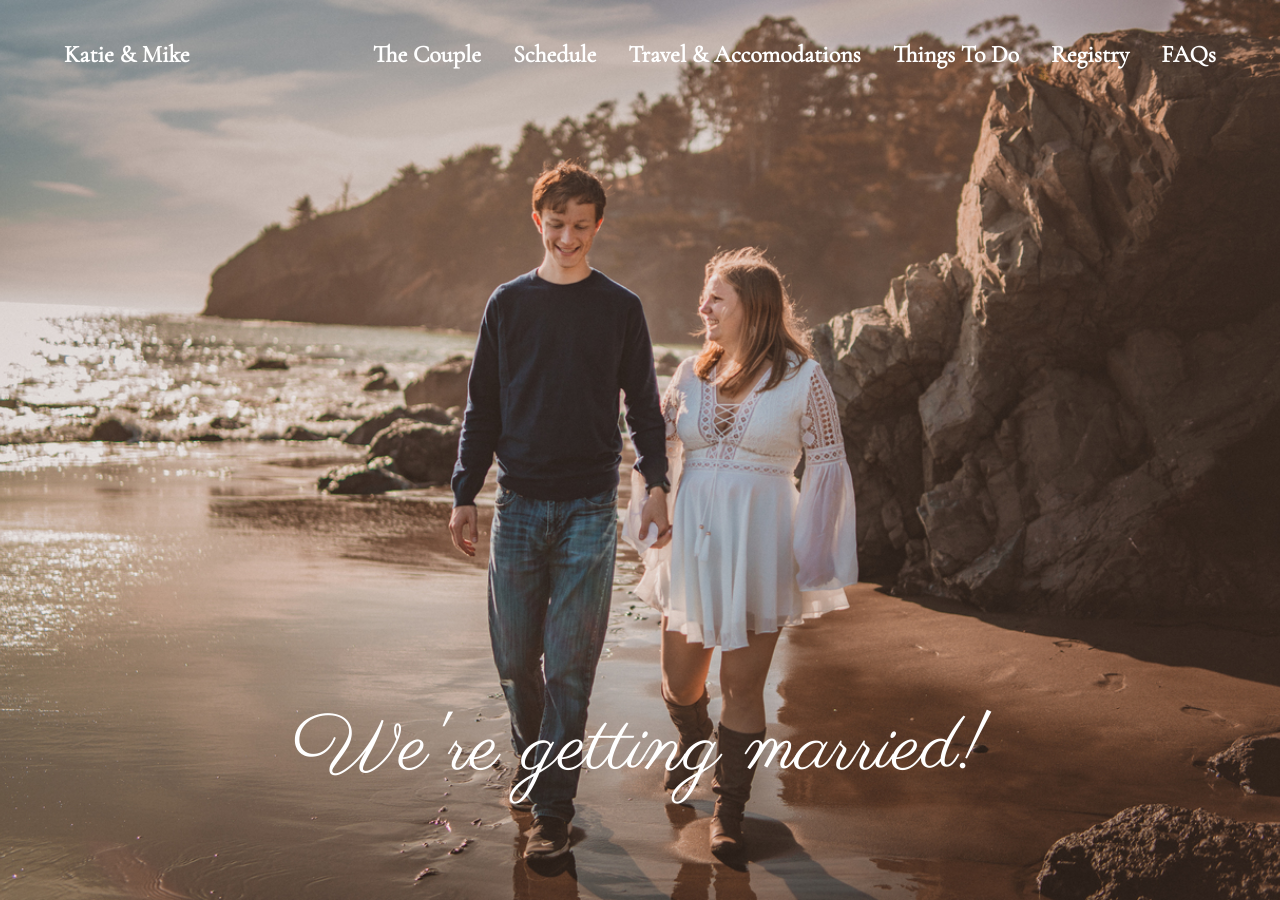
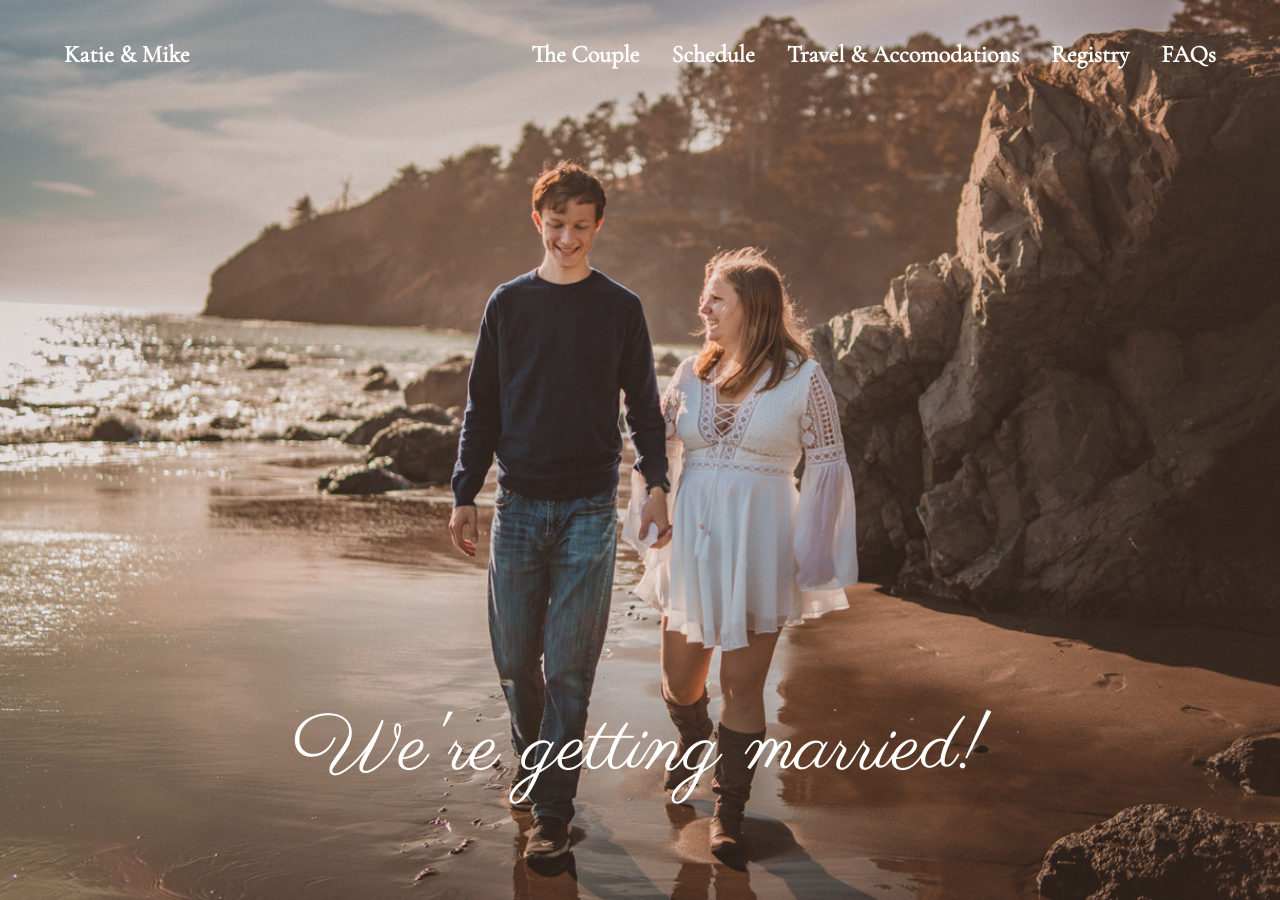
Before and after one commit to mjd3/wedding-website, a Jekyll site: the page built from src/index.md, in a window 1280 px wide. Built offline with Jekyll 4.4.1, drawn with Linux system fonts in a browser that asks for light colours; some web fonts are replaced.

Commit message:
remove todo for now

```diff
--- a/src/_layouts/couple.html
+++ b/src/_layouts/couple.html
@@ -70,9 +70,9 @@ redirect_from:
           <a class="navbar-item" href="travel.html">
             <strong>Travel & Accomodations</strong>
           </a>
-          <a class="navbar-item" href="todo.html">
+          <!-- <a class="navbar-item" href="todo.html">
             <strong>Things To Do</strong>
-          </a>
+          </a> -->
           <!-- <a class="navbar-item" href="rsvp.html">
             <strong>RSVP</strong>
           </a> -->
--- a/src/_layouts/default.html
+++ b/src/_layouts/default.html
@@ -66,9 +66,9 @@
           <a class="navbar-item" href="travel.html">
             <strong class="home-nav-strong">Travel & Accomodations</strong>
           </a>
-          <a class="navbar-item" href="todo.html">
+          <!-- <a class="navbar-item" href="todo.html">
             <strong class="home-nav-strong">Things To Do</strong>
-          </a>
+          </a> -->
           <!-- <a class="navbar-item" href="rsvp.html">
             <strong class="home-nav-strong">RSVP</strong>
           </a> -->
--- a/src/_layouts/faq.html
+++ b/src/_layouts/faq.html
@@ -66,9 +66,9 @@
           <a class="navbar-item" href="travel.html">
             <strong>Travel & Accomodations</strong>
           </a>
-          <a class="navbar-item" href="todo.html">
+          <!-- <a class="navbar-item" href="todo.html">
             <strong>Things To Do</strong>
-          </a>
+          </a> -->
           <!-- <a class="navbar-item" href="rsvp.html">
             <strong>RSVP</strong>
           </a> -->
--- a/src/_layouts/schedule.html
+++ b/src/_layouts/schedule.html
@@ -66,9 +66,9 @@
           <a class="navbar-item" href="travel.html">
             <strong>Travel & Accomodations</strong>
           </a>
-          <a class="navbar-item" href="todo.html">
+          <!-- <a class="navbar-item" href="todo.html">
             <strong>Things To Do</strong>
-          </a>
+          </a> -->
           <!-- <a class="navbar-item" href="rsvp.html">
             <strong>RSVP</strong>
           </a> -->
--- a/src/_layouts/travel.html
+++ b/src/_layouts/travel.html
@@ -63,9 +63,9 @@
           <a class="navbar-item is-active" href="travel.html">
             <strong class="tag is-size-4 is-link">Travel & Accomodations</strong>
           </a>
-          <a class="navbar-item" href="todo.html">
+          <!-- <a class="navbar-item" href="todo.html">
             <strong>Things To Do</strong>
-          </a>
+          </a> -->
           <!-- <a class="navbar-item" href="rsvp.html">
             <strong>RSVP</strong>
           </a> -->
```
